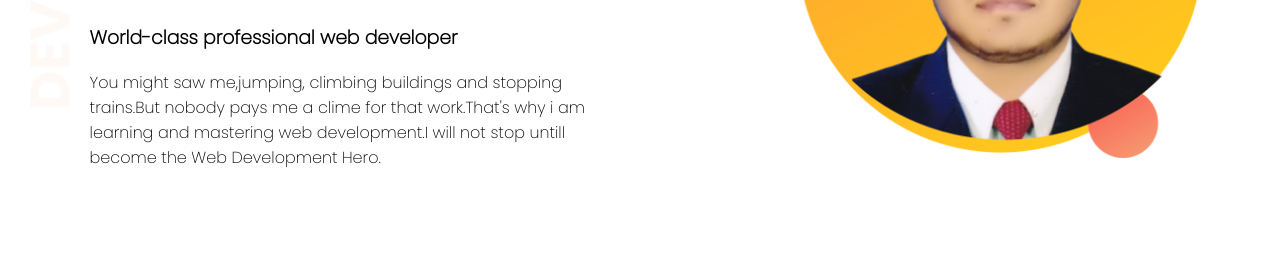
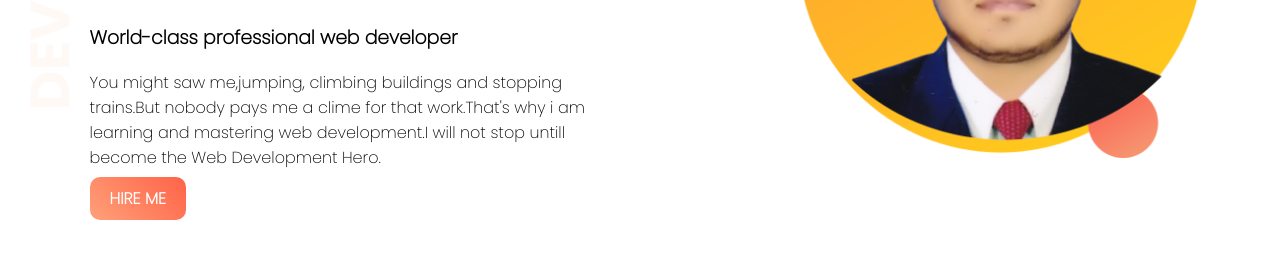
Before and after one commit to nurealamparvez/web-portfolio, a plain HTML site: page index.html in a window 1280 px wide. Shown: the part 252-510 px from the top of the page. Drawn offline with Linux system fonts and the light colour scheme.

Commit message:
link button

```diff
--- a/index.html
+++ b/index.html
@@ -16,6 +16,7 @@
             <h1><span class="name-highlight">Parvez</span> Website</h1>
             <h3>World-class professional web developer</h3>
             <p>You might saw me,jumping, climbing buildings and stopping trains.But nobody pays me a clime for that work.That's why i am learning and mastering web development.I will not stop untill become the Web Development Hero.</p>
+            <a class="link-button"target="_blank" href="https://www.facebook.com/profile.php?id=100006988096888">HIRE ME</a>
          </div>
             <div class="half-width">
                 <img src="images/picture1.PNG" alt="">
--- a/style.css
+++ b/style.css
@@ -27,3 +27,11 @@ section{
     height: 500px;
 
 }
+.link-button{
+    text-decoration: none;
+    background-image: linear-gradient(45deg,lightsalmon,tomato);
+    padding: 10px 20px;
+    border-radius: 10px;
+    color: white;
+    font-weight: 700;
+}
```
